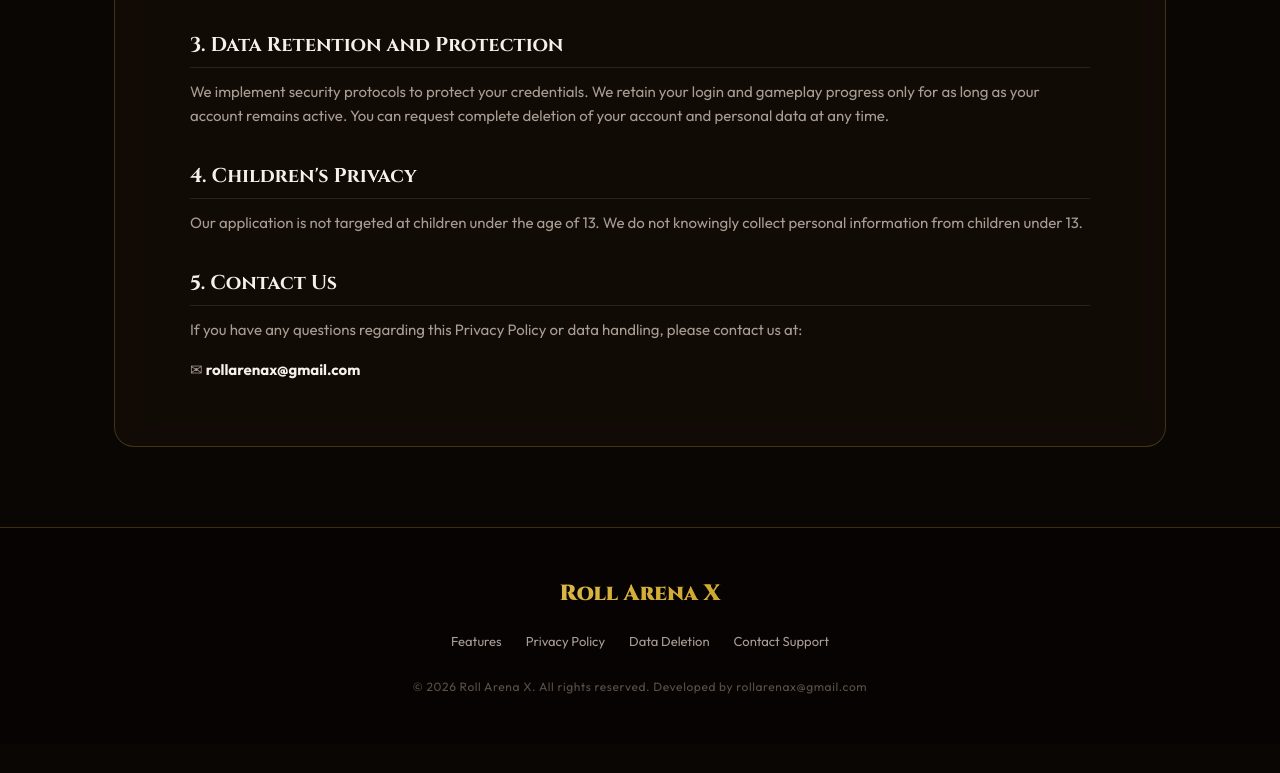
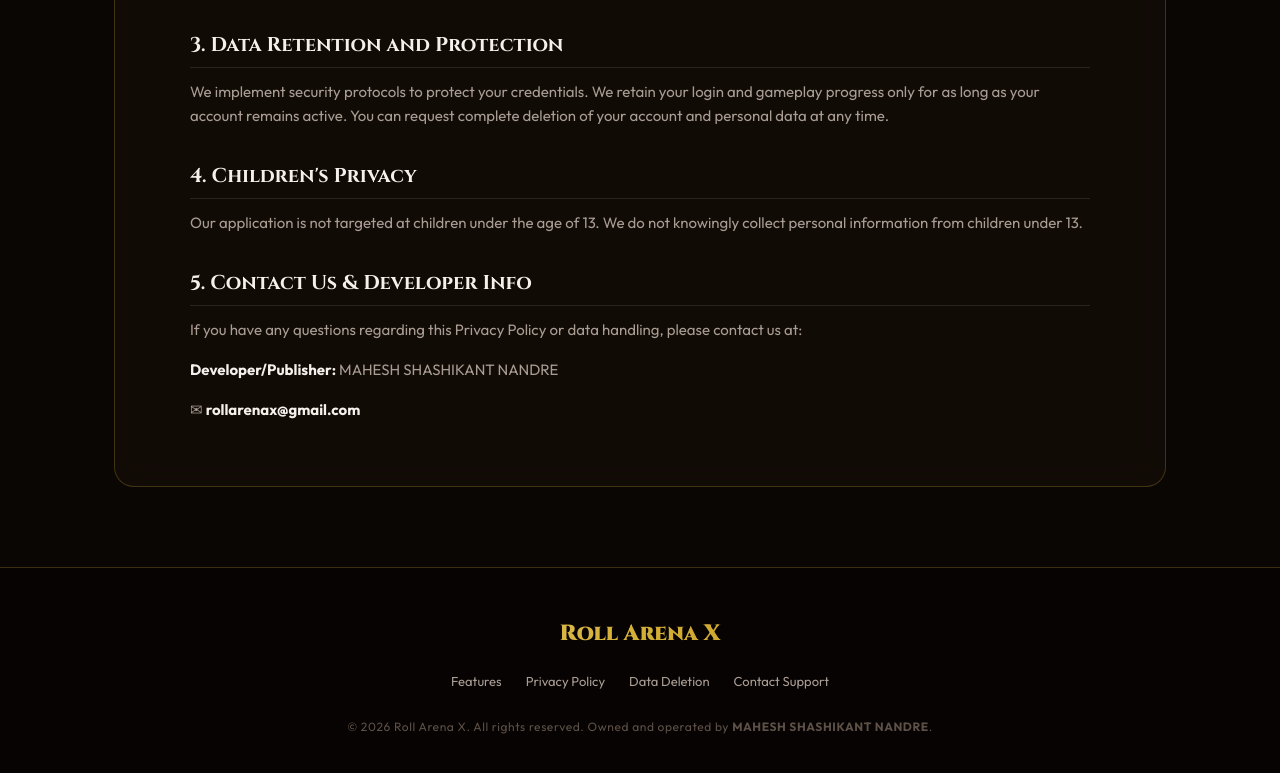
Before and after one commit to MahNan/rollarenax, a plain HTML site: page index.html in a window 1280 px wide. Shown: the part 2420-3193 px from the top of the page. Before the commit the page ends 3164 px from the top, so only its background shows below. Drawn offline with Linux system fonts and the light colour scheme.

Commit message:
Update legal name

```diff
--- a/index.html
+++ b/index.html
@@ -570,7 +570,7 @@
         <div class="policy-content">
           <h2>Privacy Policy</h2>
           <p><strong>Effective Date:</strong> June 15, 2026</p>
-          <p>This Privacy Policy explains how <strong>Roll Arena X</strong> ("we", "us", or "our") collects, uses, and discloses information when you use our mobile application ("Application" or "Game").</p>
+          <p>This Privacy Policy explains how <strong>Roll Arena X</strong>, developed and owned by <strong>MAHESH SHASHIKANT NANDRE</strong> ("we", "us", or "our"), collects, uses, and discloses information when you use our mobile application ("Application" or "Game").</p>
 
           <h2>1. Information Collection and Use</h2>
           <p>To provide a functional and enjoyable gaming experience, we collect and process certain categories of information:</p>
@@ -594,8 +594,9 @@
           <h2>4. Children's Privacy</h2>
           <p>Our application is not targeted at children under the age of 13. We do not knowingly collect personal information from children under 13.</p>
 
-          <h2>5. Contact Us</h2>
+          <h2>5. Contact Us & Developer Info</h2>
           <p>If you have any questions regarding this Privacy Policy or data handling, please contact us at:</p>
+          <p><strong>Developer/Publisher:</strong> MAHESH SHASHIKANT NANDRE</p>
           <p>✉ <strong>rollarenax@gmail.com</strong></p>
         </div>
       </div>
@@ -641,7 +642,7 @@
         <li><a href="#privacy" onclick="switchTab('deletion-tab')">Data Deletion</a></li>
         <li><a href="mailto:rollarenax@gmail.com">Contact Support</a></li>
       </ul>
-      <p class="copyright">&copy; 2026 Roll Arena X. All rights reserved. Developed by rollarenax@gmail.com</p>
+      <p class="copyright">&copy; 2026 Roll Arena X. All rights reserved. Owned and operated by <strong>MAHESH SHASHIKANT NANDRE</strong>.</p>
     </div>
   </footer>
 
```
